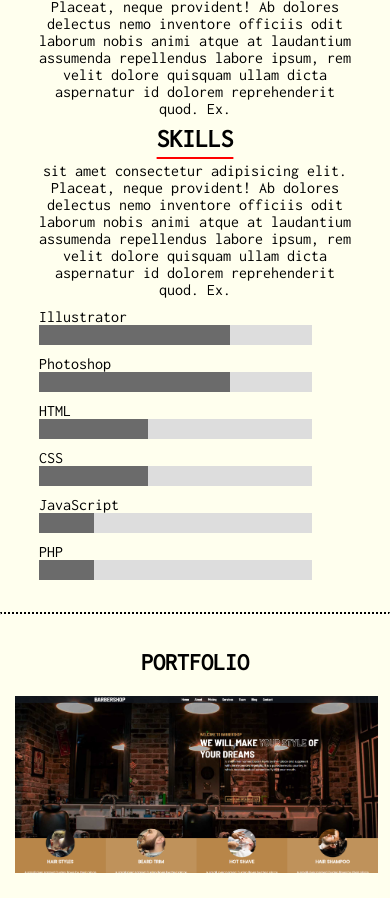
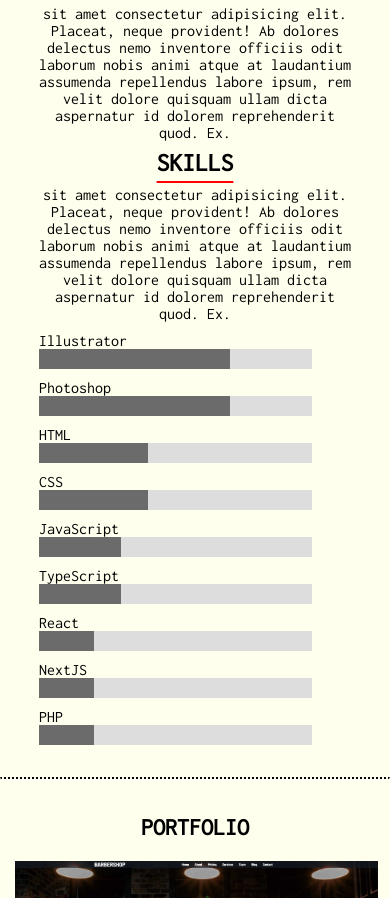
Before and after one commit to andrenormanlang/cv, a website built with Vite: page index.html in a window 390 px wide. Shown: the part 1804-2702 px from the top of the page. Built offline with nearby package versions, Linux system fonts and the light colour scheme.

Commit message:
added new skills

```diff
--- a/index.html
+++ b/index.html
@@ -49,6 +49,7 @@
   </nav>
 
    <!--Desktop HTML-->
+
   <div class="banner-desktop container" style="margin-bottom: 2rem;">
     <div id="home"></div>
     <div class="image"><img src="src/images/profilepic.png" alt="my CV illustration"></div>
@@ -90,7 +91,7 @@
     <div class="schools"><h2>University of Life</h2><h3>Master in surviving • From April 20xx-Januar20xx</h3><p> sit amet consectetur adipisicing elit. Placeat, neque provident! Ab dolores delectus nemo inventore officiis odit laborum nobis animi atque at laudantium assumenda repellendus labore ipsum, rem velit dolore quisquam ullam dicta aspernatur id dolorem reprehenderit quod. Ex.</p>
     <h2>School of the Cool</h2><h3>Master in surviving • From April 20xx-Januar20xx</h3><p> sit amet consectetur adipisicing elit. Placeat, neque provident! Ab dolores delectus nemo inventore officiis odit laborum nobis animi atque at laudantium assumenda repellendus labore ipsum, rem velit dolore quisquam ullam dicta aspernatur id dolorem reprehenderit quod. Ex.</p></div>
     </div>
-    <div class="resume container">
+    <div class="resume container" style="margin-top: 2rem;">
       <div class="title"><h1>Work</h1></div>
 
       <div class="work"><h2>Awesome Design Studio</h2><h3>Mr. Big Shot • March 20xx - Present</h3><p> sit amet consectetur adipisicing elit. Placeat, neque provident! Ab dolores delectus nemo inventore officiis odit laborum nobis animi atque at laudantium assumenda repellendus labore ipsum, rem velit dolore quisquam ullam dicta aspernatur id dolorem reprehenderit quod. Ex.</p>
@@ -123,6 +124,18 @@
       <p>JavaScript</p>
       <div class="containerskills">
       <div class="skills jscript"></div>
+      </div>
+      <p>TypeScript</p>
+      <div class="containerskills">
+      <div class="skills tscript"></div>
+      </div>
+      <p>React</p>
+      <div class="containerskills">
+      <div class="skills react"></div>
+      </div>
+      <p>NextJS</p>
+      <div class="containerskills">
+      <div class="skills next"></div>
       </div>
       <p>PHP</p>
       <div class="containerskills" style="margin-bottom: 2rem;">
--- a/src/style.scss
+++ b/sass/style.scss
@@ -910,7 +910,10 @@ ul.menu-mobile li:hover{
 
   .html {width: 40%; background-color: $dark-color;}
   .css {width: 40%; background-color: $dark-color;}
-  .jscript {width: 20%; background-color: $dark-color;}
+  .jscript {width: 30%; background-color: $dark-color;}
+  .tscript {width: 30%; background-color: $dark-color;}
+  .react {width: 20%; background-color: $dark-color;}
+  .next {width: 20%; background-color: $dark-color;}
   .php {width: 20%; background-color: $dark-color;}
 
   .skillscontainer{
```
Also changed, not shown: css/style.css, 1 other file.
